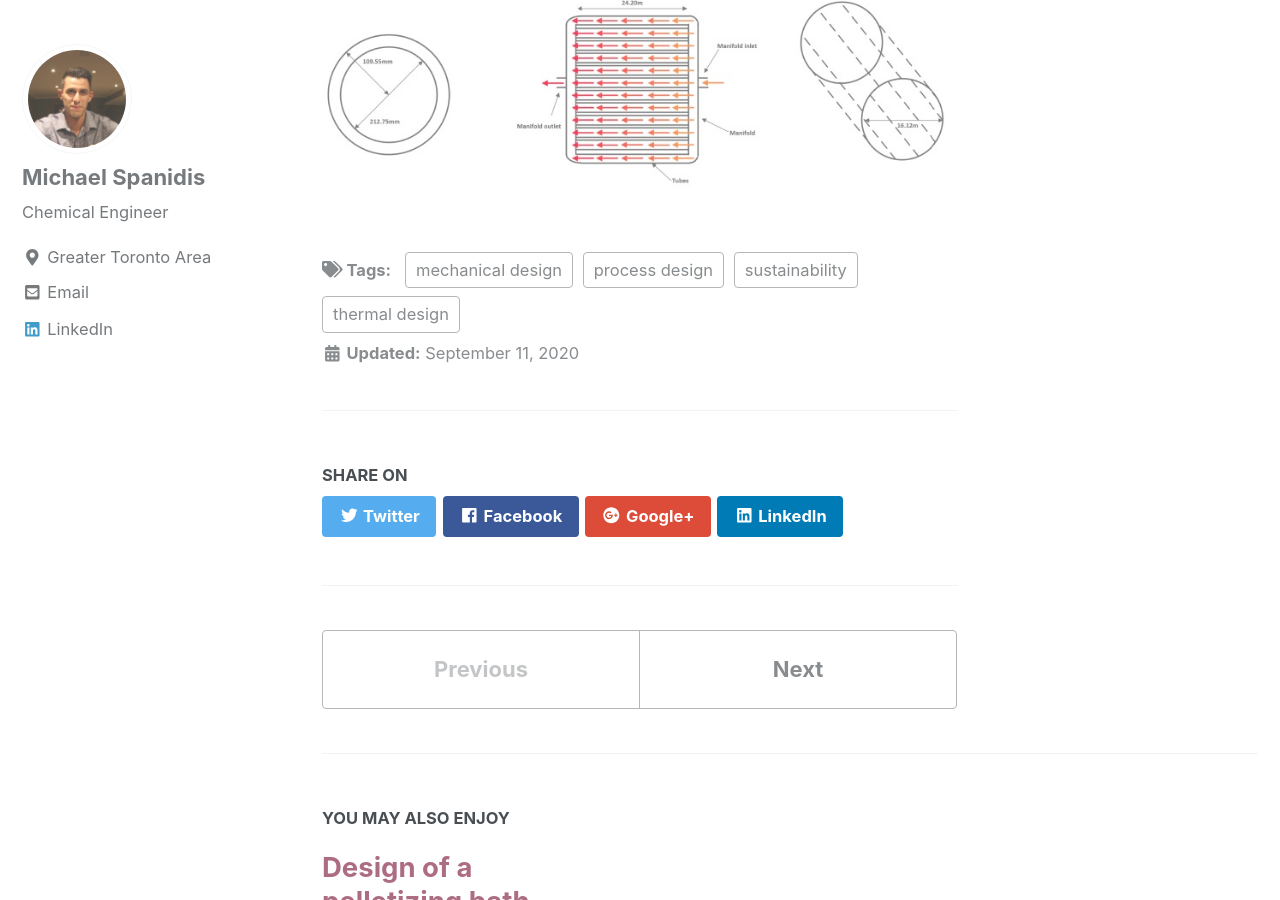
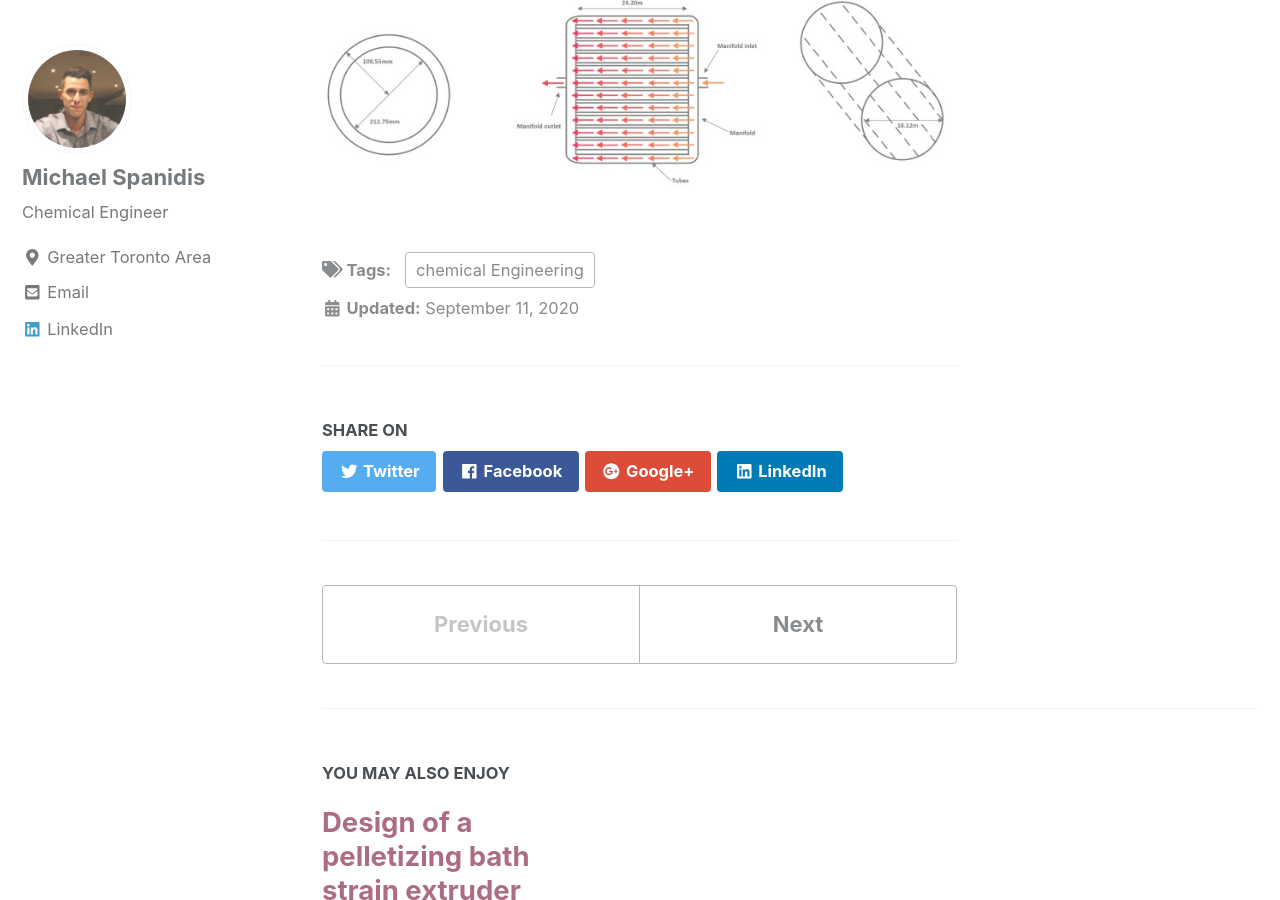
Before and after one commit to michaelspanidis/michaelspanidis.github.io, a Jekyll site: the page built from _posts/2020-09-11-power-plant.md, in a window 1280 px wide and 900 px high, scrolled down 4926 px. Built offline with Jekyll 4.4.1, drawn with Linux system fonts in a browser that asks for light colours; nearby versions of some CDN libraries.

Commit message:
changes35

```diff
--- a/_posts/2020-09-11-capstone.md
+++ b/_posts/2020-09-11-power-plant.md
@@ -1,8 +1,8 @@
 ---
 title: <span style="color:rgb(172,108,130); font-size:1.25em;">Design of a 1000MW Solar Thermal Power Plant in Canada</span>
 date: 2020-09-11
-tags: [thermal design, mechanical design, process design, sustainability]
-excerpt: "Thermal Design, Mechanical Design, Process Design, Sustainability"
+tags: [chemical Engineering]
+excerpt: "Chemical Engineering"
 mathjax: "true"
 ---
 # <span style="color:rgb(104,92,121);">About the project</span>
```
